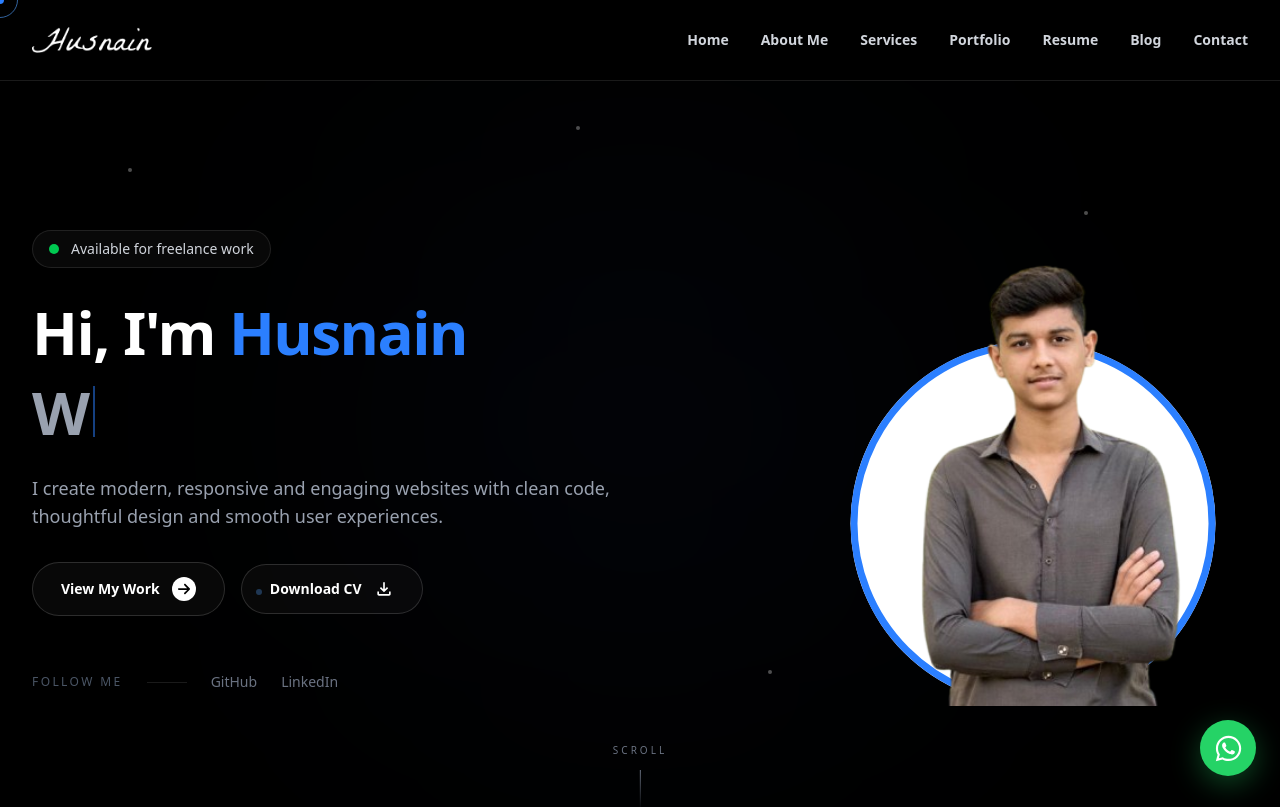
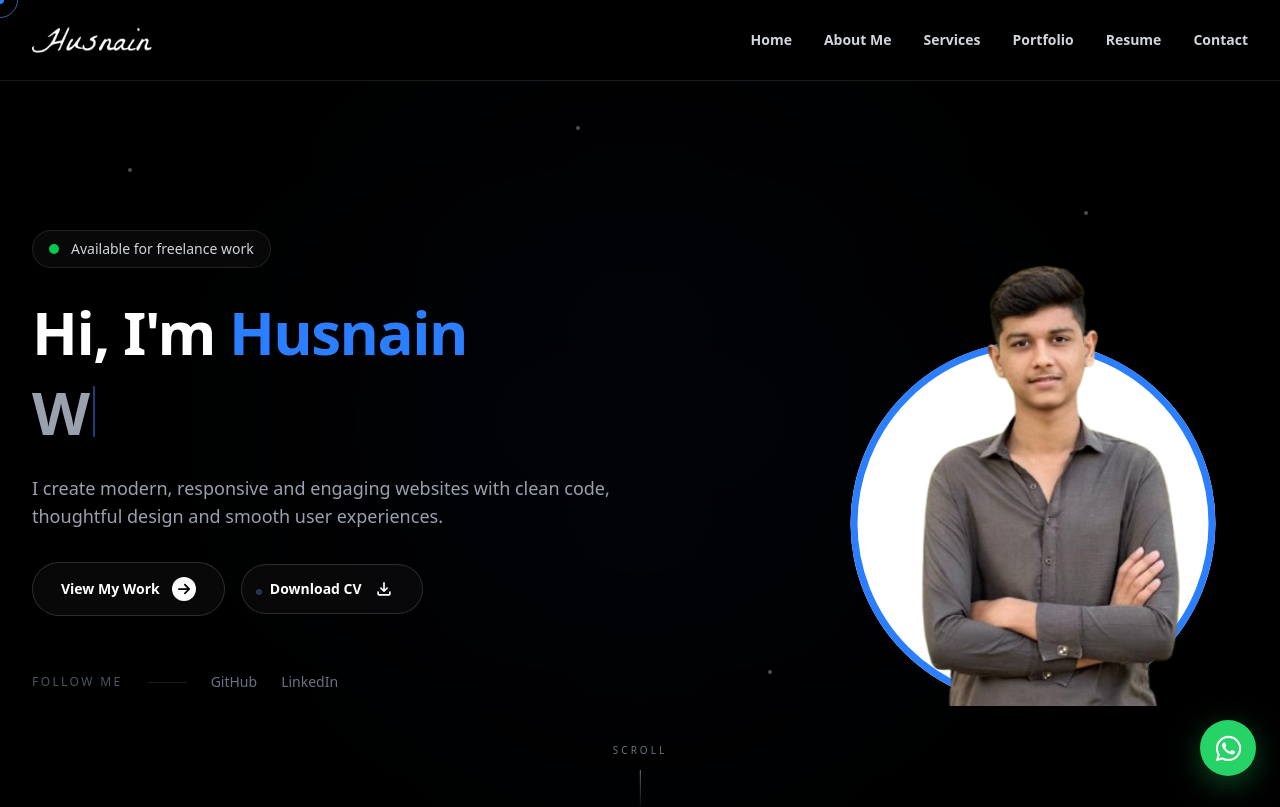
Before and after one commit to Syed-husnain-shah/Husnain-portfolio, a Next.js app: page / in a window 1280 px wide. Shown: the top 807 px of the page. Built offline with nearby package versions, Linux system fonts and the light colour scheme.

Commit message:
Update navbar and footer

```diff
--- a/src/app/global/Footer.tsx
+++ b/src/app/global/Footer.tsx
@@ -18,7 +18,6 @@ const Footer = () => {
         { name: "Services", href: "#services" },
         { name: "Portfolio", href: "#portfolio" },
         { name: "Resume", href: "#resume" },
-        { name: "Blog", href: "#blog" },
         { name: "Contact", href: "#contact" },
     ];
 
--- a/src/app/global/Navbar.tsx
+++ b/src/app/global/Navbar.tsx
@@ -13,7 +13,6 @@ const Navbar = () => {
     { name: "Services", href: "#services" },
     { name: "Portfolio", href: "#portfolio" },
     { name: "Resume", href: "#resume" },
-    { name: "Blog", href: "#blog" },
     { name: "Contact", href: "#contact" },
   ];
 
```
